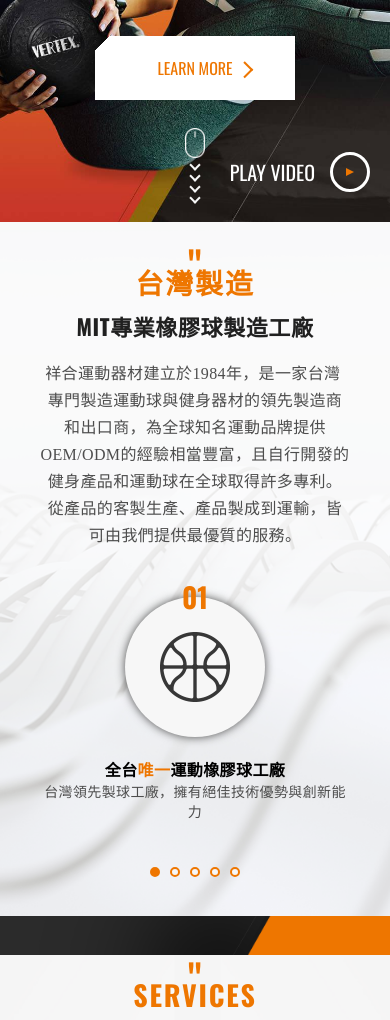
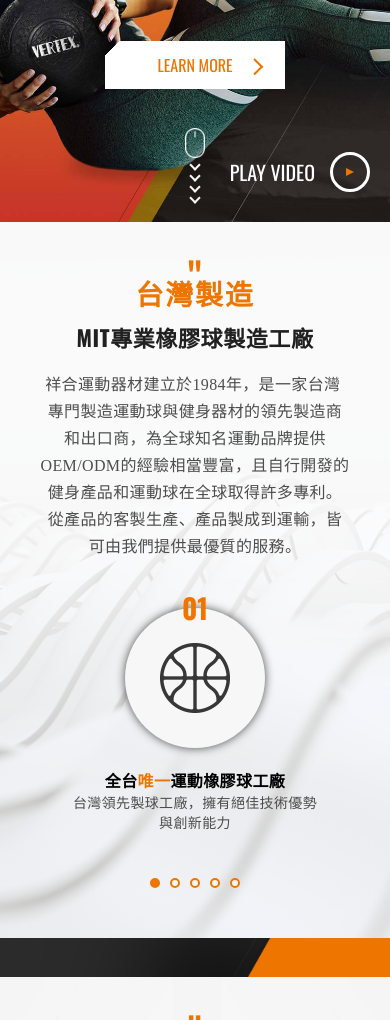
Before and after one commit to krank0000/vertex, a plain HTML site: page index.html in a window 390 px wide. Shown: the part 278-1298 px from the top of the page. Drawn offline with nearby package versions, Linux system fonts and the light colour scheme; a web font is replaced by a local one.

Commit message:
修正 工廠輪播 & RWD

```diff
--- a/assets/js/script.js
+++ b/assets/js/script.js
@@ -34,6 +34,7 @@ $(".bannerSlider").slick({
 });
 
 //MIT專業橡膠球製造工廠 手機改輪播=================================
+/*
 function initializeSlick() {
   if (window.innerWidth < 1200) {
     if (!$(".factoryInfo").hasClass("slick-initialized")) {
@@ -71,10 +72,47 @@ function initializeSlick() {
     }
   } else {
     if ($(".factoryInfo").hasClass("slick-initialized")) {
-      $(".factoryInfo").slick("unslick");
+      $(".factoryInfo").slick("unslick"); //取消slick
     }
   }
 }
 
-window.addEventListener("resize", initializeSlick);
-initializeSlick();
+window.addEventListener("resize", initializeSlick); //視窗改變時重新初始化slick
+initializeSlick(); //頁面載入時初始化slick
+*/
+
+//MIT專業橡膠球製造工廠 手機改輪播=================================
+$(".factoryInfo").slick({
+  dots: false, //是否顯示點點
+  dotsClass: "slick-dots", //點點的class
+  arrows: false, //是否顯示箭頭
+  infinite: true, //無限循環
+  slidesToShow: 5, // 一次顯示幾張
+  slidesToScroll: 1, // 一次滾動幾張
+  responsive: [
+    {
+      breakpoint: 1200,
+      settings: {
+        slidesToShow: 3,
+        slidesToScroll: 1,
+        dots: true, //是否顯示點點
+      },
+    },
+    {
+      breakpoint: 900,
+      settings: {
+        slidesToShow: 2,
+        slidesToScroll: 1,
+        dots: true, //是否顯示點點
+      },
+    },
+    {
+      breakpoint: 680,
+      settings: {
+        slidesToShow: 1,
+        slidesToScroll: 1,
+        dots: true, //是否顯示點點
+      },
+    },
+  ],
+});
--- a/assets/scss/styles.scss
+++ b/assets/scss/styles.scss
@@ -215,17 +215,24 @@ div.colorChange {
         }
         @include media(960) {
           img {
-            display: none;
+            // display: none;
+            width: 70%;
+            height: auto;
           }
         }
-        @include media(425) {
+        @include media(430) {
           h3 {
-            font-size: $h3SizeSmall;
+            font-size: $h5SizeMedium;
           }
           div.more {
-            width: 200px;
+            width: 180px;
+            padding: 12px 0;
             p {
               font-size: $textTitleSizeSmall;
+              //箭頭
+              @include pseudoAfter("", absolute) {
+                right: 20px;
+              }
             }
           }
         }
@@ -365,6 +372,12 @@ section {
     }
   }
 }
+//section .wrap
+section .wrap {
+  --sectionPaddingTB: clamp(50px, 5%, 10%);
+  padding-top: var(--sectionPaddingTB);
+  padding-bottom: var(--sectionPaddingTB);
+}
 
 main {
   // MIT專業橡膠球製造工廠
@@ -375,11 +388,10 @@ main {
     background-position: center;
     .wrap {
       @include wrap(1700px, 50px, 50px, center);
-      padding-top: 5%;
-      padding-bottom: 5%;
       .bottomBox {
         @include wrap(1500px, 0, 0, center);
         .factoryInfo {
+          width: 100%;
           height: 450px;
           display: flex;
           justify-content: space-between;
@@ -469,9 +481,6 @@ main {
               }
             }
           }
-          .factoryItem:nth-child(odd) {
-            align-self: flex-end;
-          }
         }
         //RWD=============================
         @include media($defaultWidth) {
@@ -482,13 +491,31 @@ main {
                 --w: 140px;
               }
               .itemText {
-                width: 100%;
+                // width: 100%;
                 h4 {
                   font-size: $h5Size;
                 }
                 p {
                   font-size: $h5SizeSmall;
                 }
+              }
+            }
+          }
+        }
+        //slick=============================
+        .slick-list {
+          width: inherit;
+          height: inherit;
+          .slick-track {
+            height: inherit;
+            position: relative;
+            .slick-slide:nth-child(odd) {
+              height: inherit;
+              display: flex;
+              justify-content: flex-end;
+              //RWD==
+              @include media(1200) {
+                justify-content: center;
               }
             }
           }
@@ -525,11 +552,6 @@ main {
           }
         }
       }
-      //RWD=============================
-      @include media($breakpointSmall) {
-        padding-top: 10%;
-        padding-bottom: 10%;
-      }
     }
   }
   //產品系列
@@ -550,8 +572,6 @@ main {
     background-position: center;
     .wrap {
       @include wrap(1700px, 50px, 50px, center);
-      padding-top: 5%;
-      padding-bottom: 5%;
       display: flex;
       flex-direction: column;
       align-items: center;
--- a/index.html
+++ b/index.html
@@ -71,6 +71,7 @@
         </div>
       </div>
     </header>
+    <!-- banner -->
     <div class="bannerArea">
       <div class="bannerSlider">
         <div class="bannerItem">
@@ -268,7 +269,10 @@
       </section>
       <!-- Ball Encyclopedia 球類百科 -->
       <section class="ballEncyclopedia">
-        <div class="wrap"></div>
+        <div class="wrap">
+          <div class="leftBox"></div>
+          <div class="rightBox"></div>
+        </div>
       </section>
     </main>
     <footer>
```
Also changed, not shown: assets/css/styles.css, 2 other files.
